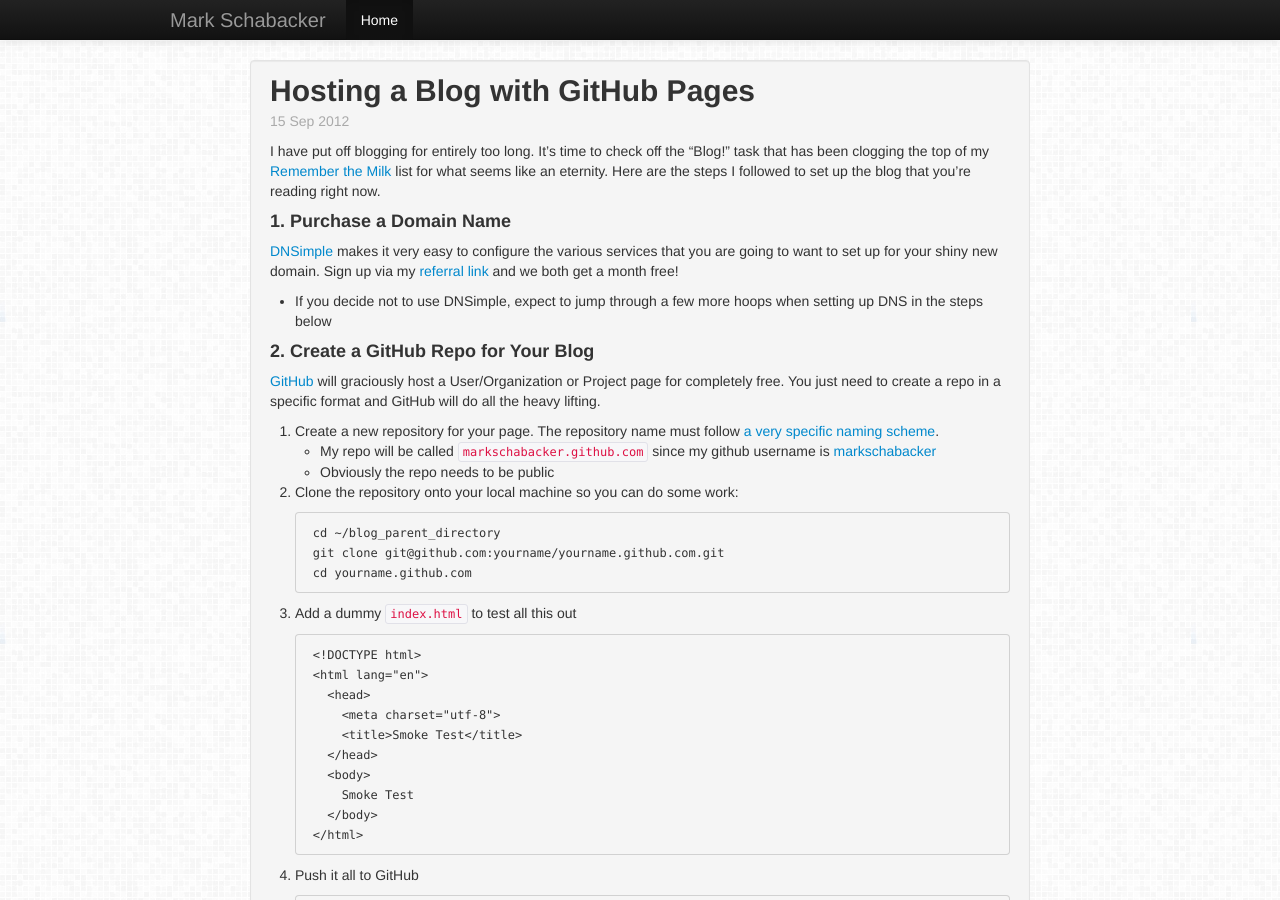
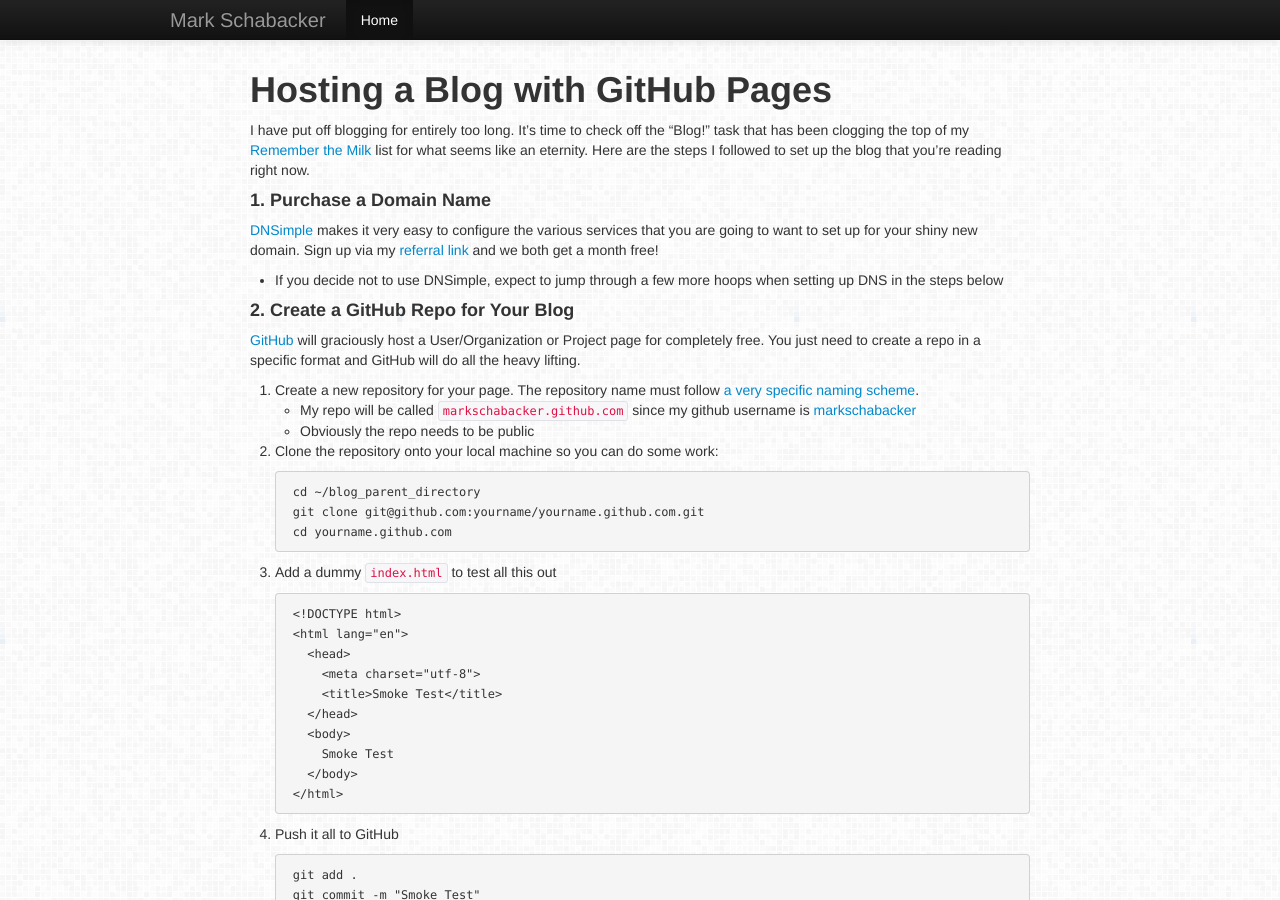
Before and after one commit to markschabacker/markschabacker.github.com, a Jekyll site: the page built from index.html, in a window 1280 px wide and 900 px high. Built offline with Jekyll 4.4.1, drawn with Linux system fonts in a browser that asks for light colours; nearby versions of some CDN libraries; Markdown is read by kramdown in place of the engine named in the settings.

Commit message:
Tweak blog layout

```diff
--- a/index.html
+++ b/index.html
@@ -1,14 +1,22 @@
 ---
 layout: default
-title: Blog Example
+title: Blog - Mark Schabacker
 ---
 <div class="row">
   <div class="offset1 span10">
     {% for post in site.posts %}
-      <div class="well post">
-        <p><h2>{{ post.title }}</h2><span class="post-date">{{ post.date | date_to_string }}</span></p>
+      <div class="post">
+        <h1>{{ post.title }}</h1>
         <p>{{ post.content }}</p>
+        <div>
+          <span class="badge badge-inverse">
+            {{ post.date | date_to_string }}
+          </span>
+          <div class="pull-right">
+            <span class="label">Mark</span>
+          </div>
       </div>
+      <hr />
     {% endfor %}
   </div>
 </div>
```
